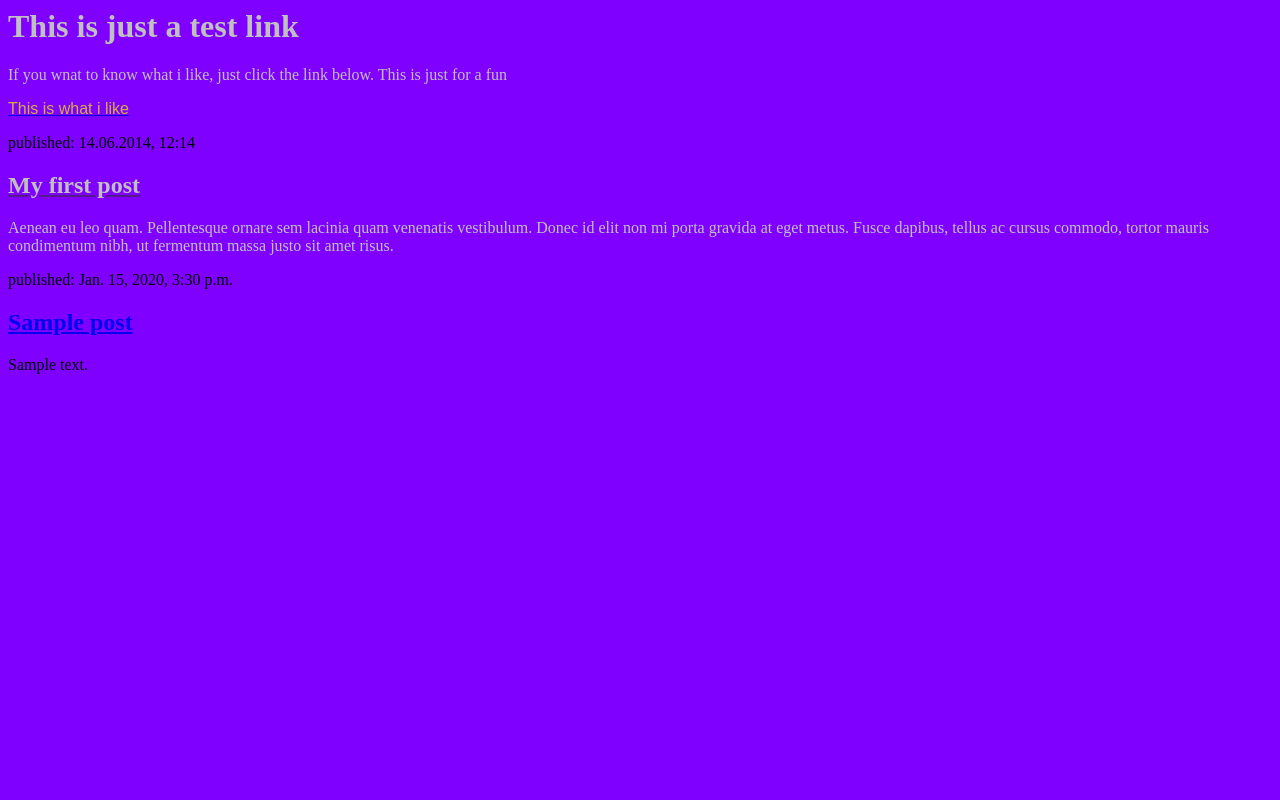
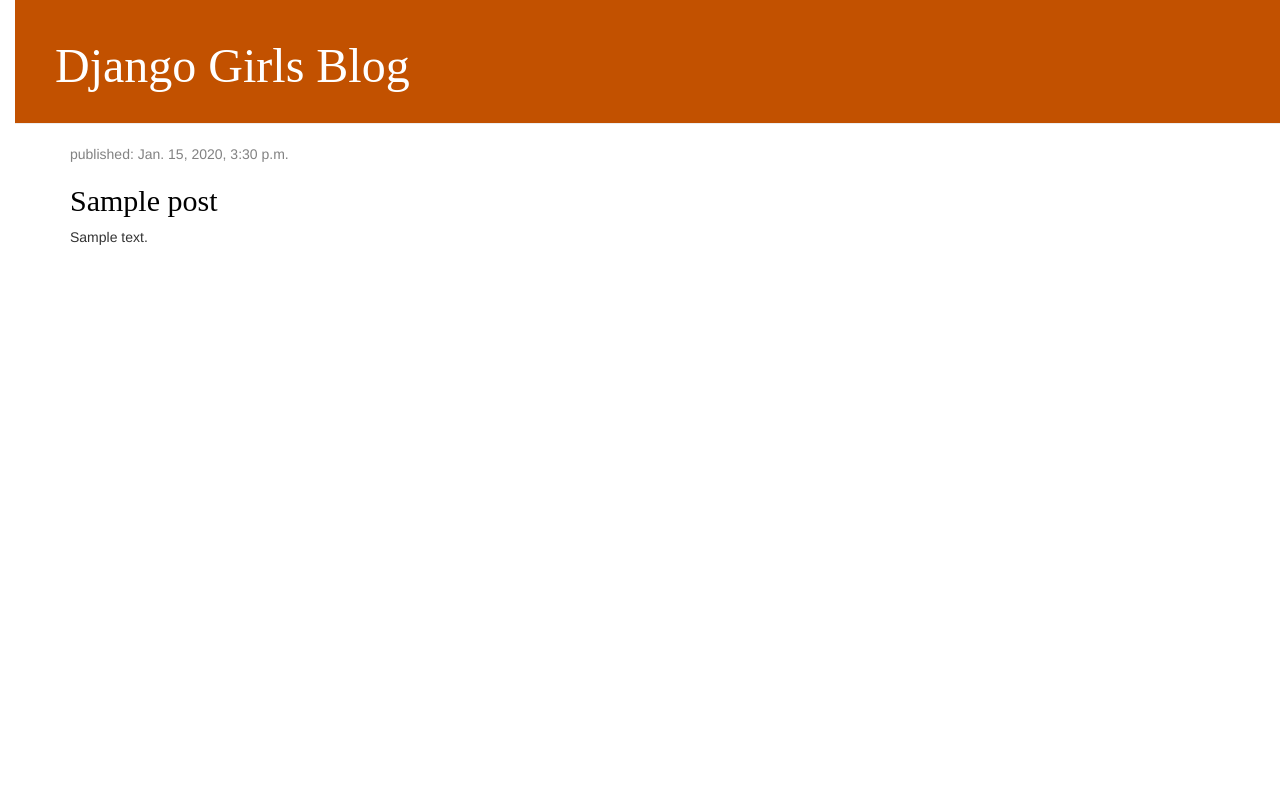
Before and after one commit to manojtechie/my-first-blog, a Django app: page / in a window 1280 px wide. Run offline with Django 3.2, Linux system fonts and the light colour scheme; tables that the repository leaves empty hold one stand-in row (values such as "Sample post"); some libraries are stand-ins or nearby versions; some web fonts are replaced.

Commit message:
Added view and template for detailed blog post as well as css for the site

```diff
--- /dev/null
+++ b/blog/templates/blog/base.html
@@ -0,0 +1,23 @@
+{% load static %}
+<html>
+	<head>
+		<title>Manoj's page for Djangogirls</title>
+		<link rel="stylesheet" href="//maxcdn.bootstrapcdn.com/bootstrap/3.2.0/css/bootstrap.min.css">
+		<link rel="stylesheet" href="//maxcdn.bootstrapcdn.com/bootstrap/3.2.0/css/bootstrap-theme.min.css">
+		<link rel="stylesheet" href="{% static 'css/blog.css' %}">
+		<link href="https://fonts.google.com/specimen/Comic+Neue?selection.family=Comic+Neue&sidebar.open" rel="stylesheet" type="text/css">
+	</head>
+	<body>
+    	<div class="page-header">
+        	<h1><a href="/">Django Girls Blog</a></h1>
+   		</div>
+    	<div class="content container">
+        	<div class="row">
+            	<div class="col-md-8">
+            	{% block content %}
+            	{% endblock %}
+            	</div>
+        	</div>
+    	</div>
+	</body>
+</html>
--- a/blog/templates/blog/post_list.html
+++ b/blog/templates/blog/post_list.html
@@ -1,28 +1,13 @@
-<html>
-	<head>
-		<title>Manoj's page for Djangogirls</title>
-	</head>
-	<body style = "background-color:#8000ff">
-		<div>
-			<h1><font color = #C0C0C0>This is just a test link</font></h1>
-			<p><font color = #C0C0C0>If you wnat to know what i like, just click the link below. This is just for a fun
-			</font></p>
-			<a href="https://www.porsche.com/middle-east/_india_/"><font face= "arial" color = #D4AF37>This is what i like</font></a>
-		</div>
+{% extends 'blog/base.html' %}
 
-		<div>
-			 <p>published: 14.06.2014, 12:14</p>
-            <h2><a href=""><font color = #C0C0C0>My first post</font></a></h2>
-            <p><font color = #C0C0C0>Aenean eu leo quam. Pellentesque ornare sem lacinia quam venenatis vestibulum. Donec id elit non mi porta gravida at eget metus. Fusce dapibus, tellus ac cursus commodo, tortor mauris condimentum nibh, ut fermentum massa justo sit amet risus.</font></p>
-		</div>
-
-		{% for post in posts %}
-		<div>
-			<p>published: {{post.published_date}}</p>
-			<h2><a href="https://www.carwale.com/best-sedans-in-india/">{{post.title}}</a></h2>
-			<p>{{post.text|linebreaksbr}}</p>
-		</div>
-		{% endfor %}
-
-	</body>
-</html>
+{% block content %}
+	{% for post in posts %}
+    	<div class="post">
+        	<div class="date">
+            	<p>published: {{ post.published_date }}</p>
+        	</div>
+        	<h2><a href="{% url 'post_detail' pk=post.pk %}">{{ post.title }}</a></h2>
+        	<p>{{ post.text|linebreaksbr }}</p>
+    	</div>
+	{% endfor %}
+{% endblock %}
--- /dev/null
+++ b/blog/templates/blog/static/css/blog.css
@@ -0,0 +1,55 @@
+h1 a, h2 a{
+	color:#C25100;
+	font-family: 'Comic';
+}
+
+body{
+	padding-left: 15px;
+}
+
+.page-header {
+    background-color: #C25100;
+    margin-top: 0;
+    padding: 20px 20px 20px 40px;
+}
+
+.page-header h1, .page-header h1 a, .page-header h1 a:visited, .page-header h1 a:active {
+    color: #ffffff;
+    font-size: 36pt;
+    text-decoration: none;
+}
+
+.content {
+    margin-left: 40px;
+}
+
+h1, h2, h3, h4 {
+    font-family: 'Lobster', cursive;
+}
+
+.date {
+    color: #828282;
+}
+
+.save {
+    float: right;
+}
+
+.post-form textarea, .post-form input {
+    width: 100%;
+}
+
+.top-menu, .top-menu:hover, .top-menu:visited {
+    color: #ffffff;
+    float: right;
+    font-size: 26pt;
+    margin-right: 20px;
+}
+
+.post {
+    margin-bottom: 70px;
+}
+
+.post h2 a, .post h2 a:visited {
+    color: #000000;
+}
--- a/blog/urls.py
+++ b/blog/urls.py
@@ -3,4 +3,5 @@
 
 urlpatterns = [
     path('', views.post_list, name = 'post_list'),
+    path('post/<int:pk>/', views.post_detail, name='post_detail'),
 ]
--- a/blog/views.py
+++ b/blog/views.py
@@ -1,8 +1,13 @@
 from django.shortcuts import render
 from django.utils import timezone
 from .models import Post
+from django.shortcuts import render, get_object_or_404
 
 # Create your views here.
 def post_list(request):
 	posts = Post.objects.filter(published_date__lte=timezone.now()).order_by('published_date')
 	return render(request,'blog/post_list.html',{'posts':posts})
+
+def post_detail(request, pk):
+	post = get_object_or_404(Post, pk=pk)
+	return render(request, 'blog/post_detail.html', {'post': post})
```
Also changed, not shown: blog/templates/blog/post_detail.html (added, +13 -0 lines).
